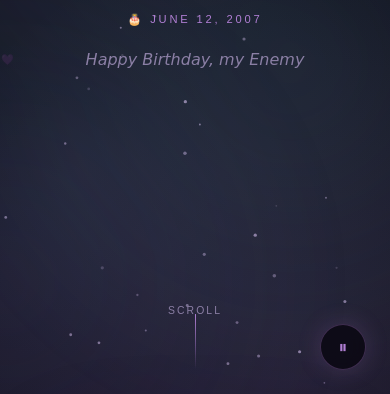
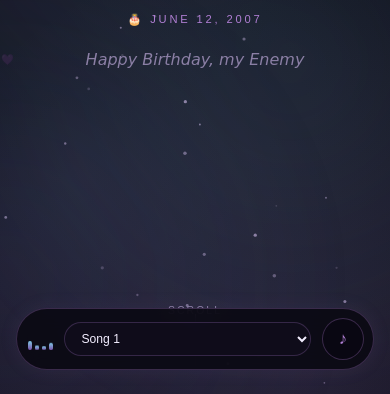
Before and after one commit to Grayyy1219/for-mary, a plain HTML site: page index.html in a window 390 px wide. Shown: the part 450-844 px from the top of the page. Drawn offline with Linux system fonts and the light colour scheme; a web font is replaced by a local one.

Commit message:
update index.html

```diff
--- a/index.html
+++ b/index.html
@@ -34,8 +34,16 @@
 
       body {
         background:
-          radial-gradient(circle at 20% 15%, rgba(126, 200, 227, 0.12), transparent 32rem),
-          radial-gradient(circle at 78% 20%, rgba(176, 127, 212, 0.14), transparent 28rem),
+          radial-gradient(
+            circle at 20% 15%,
+            rgba(126, 200, 227, 0.12),
+            transparent 32rem
+          ),
+          radial-gradient(
+            circle at 78% 20%,
+            rgba(176, 127, 212, 0.14),
+            transparent 28rem
+          ),
           var(--bg);
         color: var(--text);
         font-family: Arial, Helvetica, sans-serif;
@@ -68,14 +76,30 @@
 
       .ambient-bg::before {
         background:
-          radial-gradient(circle at 30% 35%, rgba(176, 127, 212, 0.2), transparent 20rem),
-          radial-gradient(circle at 68% 58%, rgba(126, 200, 227, 0.16), transparent 24rem);
+          radial-gradient(
+            circle at 30% 35%,
+            rgba(176, 127, 212, 0.2),
+            transparent 20rem
+          ),
+          radial-gradient(
+            circle at 68% 58%,
+            rgba(126, 200, 227, 0.16),
+            transparent 24rem
+          );
       }
 
       .ambient-bg::after {
         background:
-          radial-gradient(circle at 78% 22%, rgba(255, 255, 255, 0.07), transparent 18rem),
-          radial-gradient(circle at 18% 70%, rgba(123, 82, 171, 0.18), transparent 20rem);
+          radial-gradient(
+            circle at 78% 22%,
+            rgba(255, 255, 255, 0.07),
+            transparent 18rem
+          ),
+          radial-gradient(
+            circle at 18% 70%,
+            rgba(123, 82, 171, 0.18),
+            transparent 20rem
+          );
         animation-duration: 46s;
         animation-direction: alternate-reverse;
       }
@@ -460,33 +484,98 @@
         text-transform: uppercase;
       }
 
+      .music-player {
+        position: fixed;
+        right: 1.5rem;
+        bottom: 1.5rem;
+        z-index: 100;
+        display: flex;
+        align-items: center;
+        gap: 0.7rem;
+        padding: 0.55rem;
+        border: 1px solid rgba(176, 127, 212, 0.28);
+        border-radius: 999px;
+        background: rgba(10, 8, 18, 0.88);
+        backdrop-filter: blur(10px);
+        box-shadow: 0 0 20px rgba(176, 127, 212, 0.08);
+      }
+
+      .music-visualizer {
+        display: flex;
+        align-items: flex-end;
+        gap: 3px;
+        height: 22px;
+        padding-left: 0.15rem;
+      }
+
+      .music-visualizer span {
+        width: 4px;
+        height: 8px;
+        border-radius: 999px;
+        background: linear-gradient(to top, var(--accent2), var(--blue));
+        opacity: 0.45;
+        transform-origin: bottom;
+      }
+
+      .music-player.playing .music-visualizer span {
+        animation: musicBars 0.8s ease-in-out infinite;
+        opacity: 1;
+      }
+
+      .music-player.playing .music-visualizer span:nth-child(2) {
+        animation-delay: 0.12s;
+      }
+
+      .music-player.playing .music-visualizer span:nth-child(3) {
+        animation-delay: 0.24s;
+      }
+
+      .music-player.playing .music-visualizer span:nth-child(4) {
+        animation-delay: 0.36s;
+      }
+
+      .song-select {
+        max-width: min(42vw, 160px);
+        border: 1px solid rgba(176, 127, 212, 0.24);
+        border-radius: 999px;
+        background: rgba(17, 14, 28, 0.9);
+        color: var(--text);
+        font-size: 0.76rem;
+        padding: 0.5rem 1.8rem 0.5rem 0.75rem;
+        cursor: pointer;
+        outline: none;
+      }
+
+      .song-select:focus,
+      .song-select:hover {
+        border-color: rgba(176, 127, 212, 0.65);
+      }
+
       .music-btn {
-        position: fixed;
-        bottom: 1.5rem;
-        right: 1.5rem;
-        z-index: 100;
-        width: 46px;
-        height: 46px;
+        width: 42px;
+        height: 42px;
         border-radius: 50%;
         border: 1px solid rgba(176, 127, 212, 0.3);
         background: rgba(10, 8, 18, 0.85);
-        backdrop-filter: blur(8px);
+        /* backdrop-filter: blur(8px); */
         color: var(--accent);
-        font-size: 1.1rem;
+        font-size: 1.05rem;
         cursor: pointer;
         display: flex;
         align-items: center;
         justify-content: center;
         transition:
           border-color 0.3s,
-          box-shadow 0.3s;
+          box-shadow 0.3s,
+          transform 0.3s;
       }
       .music-btn:hover {
         border-color: var(--accent);
         box-shadow: 0 0 20px var(--glow);
+        transform: translateY(-1px);
       }
-      .music-btn.playing {
-        box-shadow: 0 0 25px var(--glow);
+      .music-player.playing .music-btn {
+        animation: musicPulse 1.25s ease-in-out infinite;
       }
 
       @keyframes fadeUp {
@@ -527,7 +616,40 @@
           transform: translate3d(2%, 3%, 0) scale(1.08);
         }
       }
+      @keyframes musicBars {
+        0%,
+        100% {
+          transform: scaleY(0.45);
+        }
+        50% {
+          transform: scaleY(1.8);
+        }
+      }
 
+      @keyframes musicPulse {
+        0%,
+        100% {
+          transform: scale(1);
+        }
+        50% {
+          transform: scale(1.08);
+        }
+      }
+
+      @media (max-width: 520px) {
+        .music-player {
+          left: 50%;
+          right: auto;
+          transform: translateX(-50%);
+          width: calc(100% - 2rem);
+          justify-content: center;
+        }
+
+        .song-select {
+          flex: 1;
+          max-width: none;
+        }
+      }
       @media (prefers-reduced-motion: reduce) {
         *,
         *::before,
@@ -644,7 +766,7 @@
         <div class="dream-item">
           <span class="dream-icon">🗼</span>
           <span class="dream-text"
-            >Walk the streets of <strong>Paris, France</strong>   and she
+            >Walk the streets of <strong>Paris, France</strong> and she
             will.</span
           >
         </div>
@@ -665,8 +787,8 @@
         <div class="dream-item">
           <span class="dream-icon">🎨</span>
           <span class="dream-text"
-            >A career in <strong>Multimedia Arts</strong>   because she's
-            creative like that.</span
+            >A career in <strong>Multimedia Arts</strong> because she's creative
+            like that.</span
           >
         </div>
       </div>
@@ -702,7 +824,7 @@
           celebrating, and all the happiness you deserve.
         </p>
       </div>
-      <p class="message-sig"></p>-Gray 🩵</p>
+      <p class="message-sig">-Gray 🩵</p>
     </section>
 
     <section class="closing" id="closing">
@@ -712,6 +834,27 @@
       <source src="song (1).mp3" type="audio/mpeg" />
     </audio>
     <button class="music-btn" id="musicBtn" title="Toggle music">♪</button>
+    <audio id="bgMusic" preload="auto"></audio>
+    <div class="music-player" id="musicPlayer" aria-label="Music player">
+      <div class="music-visualizer" aria-hidden="true">
+        <span></span>
+        <span></span>
+        <span></span>
+        <span></span>
+      </div>
+      <select class="song-select" id="songSelect" aria-label="Select song">
+        <option value="0">Song 1</option>
+        <option value="1">Song 2</option>
+      </select>
+      <button
+        class="music-btn"
+        id="musicBtn"
+        title="Toggle music"
+        aria-label="Toggle music"
+      >
+        ♪
+      </button>
+    </div>
 
     <script>
       const canvas = document.getElementById("particles");
@@ -793,33 +936,62 @@
         },
         { threshold: 0.1 },
       );
-      revealEls.forEach((el) => obs.observe(el));
+      const songs = ["song (1).mp3", "song (2).mp3"];
       const audio = document.getElementById("bgMusic");
+      const musicPlayer = document.getElementById("musicPlayer");
       const musicBtn = document.getElementById("musicBtn");
+      const songSelect = document.getElementById("songSelect");
+      let currentSong = 0;
       let playing = false;
-       function setMusicState(isPlaying) {
+
+      function loadSong(index) {
+        currentSong = (index + songs.length) % songs.length;
+        audio.src = songs[currentSong];
+        songSelect.value = String(currentSong);
+        audio.load();
+      }
+
+      function setMusicState(isPlaying) {
         playing = isPlaying;
         musicBtn.textContent = isPlaying ? "⏸" : "♪";
-        musicBtn.classList.toggle("playing", isPlaying);
+        musicBtn.setAttribute(
+          "aria-label",
+          isPlaying ? "Pause music" : "Play music",
+        );
+        musicPlayer.classList.toggle("playing", isPlaying);
       }
 
       function playMusicWhenReady() {
-        audio.play().then(() => setMusicState(true)).catch(() => {
-          setMusicState(false);
-        });
+        audio
+          .play()
+          .then(() => setMusicState(true))
+          .catch(() => {
+            setMusicState(false);
+          });
       }
 
+      function playNextSong() {
+        loadSong(currentSong + 1);
+        playMusicWhenReady();
+      }
+
+      loadSong(currentSong);
       window.addEventListener("load", playMusicWhenReady, { once: true });
+
+      songSelect.addEventListener("change", (event) => {
+        const selectedSong = Number(event.target.value);
+        loadSong(selectedSong);
+        playMusicWhenReady();
+      });
+
+      audio.addEventListener("ended", playNextSong);
 
       musicBtn.addEventListener("click", () => {
         if (playing) {
           audio.pause();
-          musicBtn.textContent = "♪";
-          musicBtn.classList.remove("playing");
+          setMusicState(false);
         } else {
-          audio.play().catch(() => {});
-          musicBtn.textContent = "⏸";
-          musicBtn.classList.add("playing");
+          playMusicWhenReady();
         }
       });
     </script>
```
